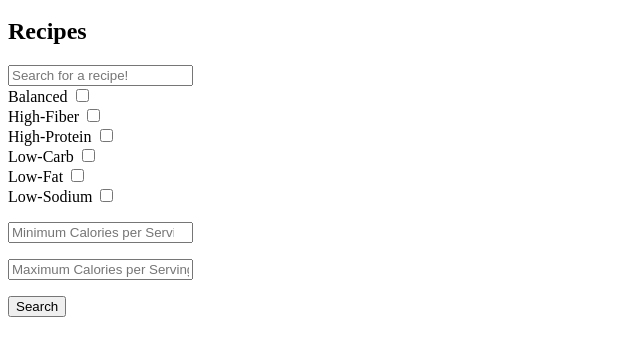
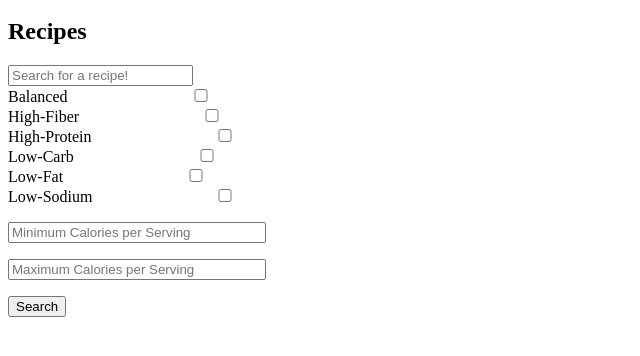
Before and after one commit to bjclark13/recipeApp, a plain HTML site: page index.html in a window 1280 px wide. Shown: the part 118-474 px from the top of the page, without its empty margins (0-640 px from the left). Drawn offline with nearby package versions, Linux system fonts and the light colour scheme; some packages are replaced by stand-ins of ours.

Commit message:
Add widths to inputs

```diff
--- a/recipeSearch.html
+++ b/recipeSearch.html
@@ -2,11 +2,14 @@
     <input type="text" ng-model="$ctrl.q" placeholder="Search for a recipe!" required />
 
     <div ng-repeat="(value, label) in $ctrl.dietaryRestrictions">
-        <label>
+        <label
+            style="width: 250px"
+        >
             <span> {{label}} </span>
             <input
             type="checkbox"
             ng-model="$ctrl.diet[value]"
+            style="width: 250px"
             />
         </label>
     </div>
@@ -16,18 +19,18 @@
         type="number"
         ng-model="$ctrl.minCals"
         placeholder="Minimum Calories per Serving"
+        style="width: 250px"
         />
     </p>
-
 
     <p>
         <input
         type="maxCals"
         ng-model="$ctrl.maxCals"
         placeholder="Maximum Calories per Serving"
+        style="width: 250px"
         />
     </p>
 
-
     <button type="submit"> Search </button>
 </form>
```
